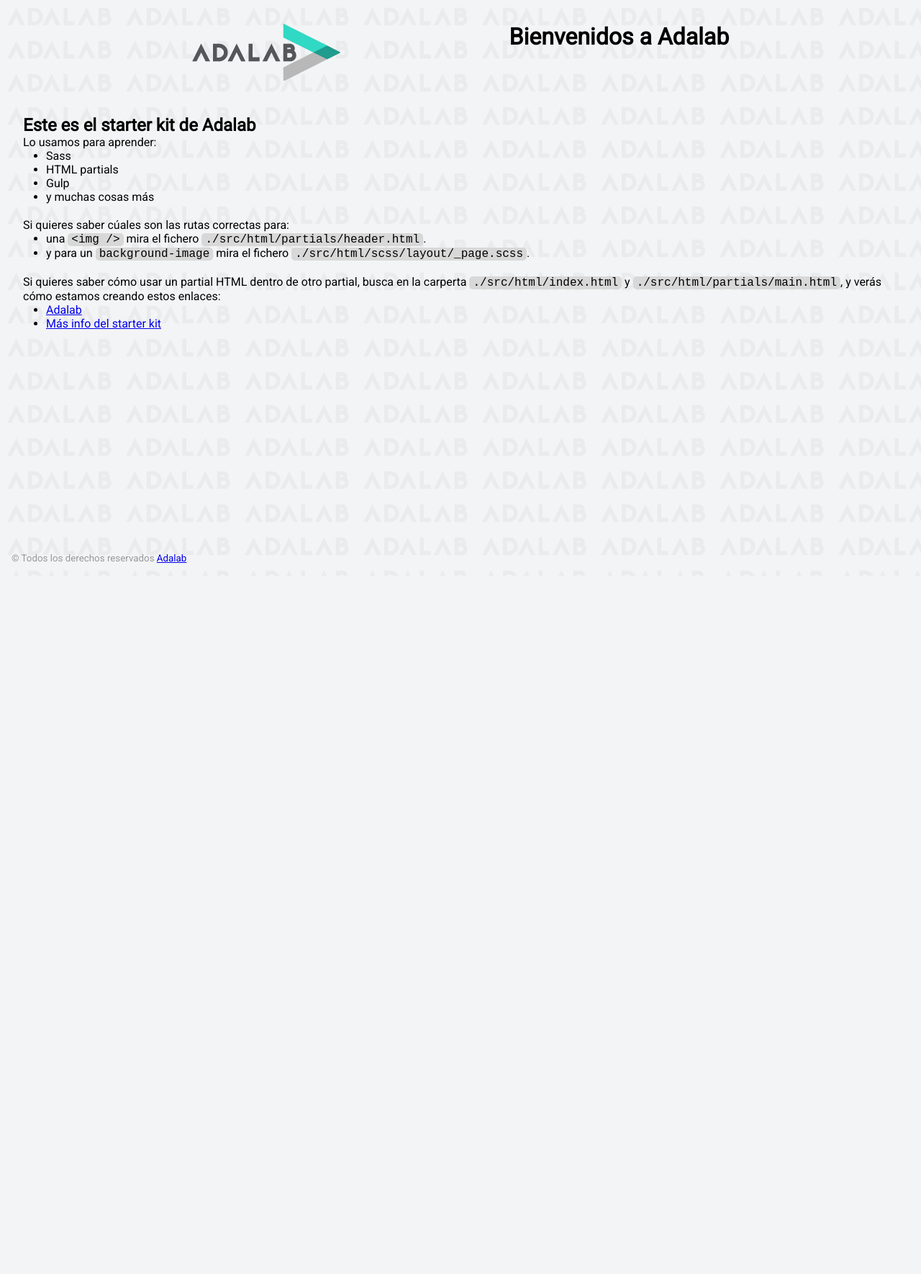
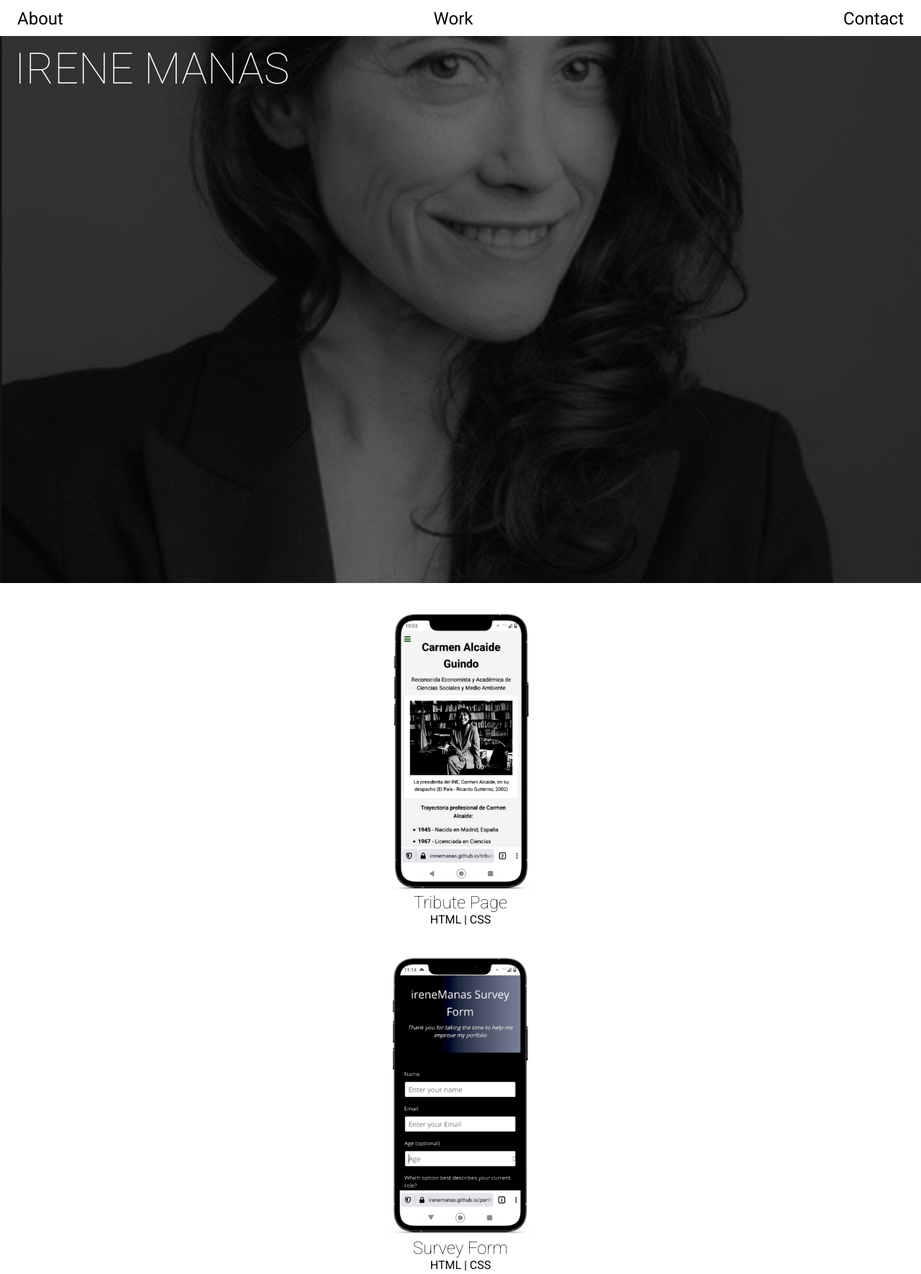
Before and after one commit to irenemanas/portfolio, a website: page docs/index.html in a window 1280 px wide. Shown: the top 1770 px of the page at 72% size. Before the commit the page ends 800 px from the top, so only its background shows below. Drawn offline with Linux system fonts and the light colour scheme.

Commit message:
Run docs

```diff
--- a/docs/index.html
+++ b/docs/index.html
@@ -3,8 +3,12 @@
   <head>
     <meta charset="UTF-8" />
     <meta name="viewport" content="width=device-width, initial-scale=1" />
-    <title>Adalab Web Starter Kit</title>
-    <link href="https://fonts.googleapis.com/css?family=Roboto&display=swap" rel="stylesheet" />
+    <title>Irene Manas Portfolio</title>
+    <link rel="preconnect" href="https://fonts.gstatic.com" />
+    <link
+      href="https://fonts.googleapis.com/css2?family=Montserrat:wght@100;200;300;400;500;600;700;800;900&family=Questrial&family=Roboto:wght@100;300;400;500;700;900&display=swap"
+      rel="stylesheet"
+    />
     <link rel="stylesheet" href="./assets/css/main.css" />
     <link rel="icon" href="./assets/images/favicon.png" />
   </head>
@@ -12,54 +16,78 @@
   <body>
     <div class="page">
       <header class="page__header">
-        <img src="./assets/images/logo-adalab.png" alt="Adalab">
-        <h1>Bienvenidos a Adalab</h1>
+        <nav class="nav">
+          <ul class="nav__list">
+            <li class="nav__list--element">about</li>
+            <li class="nav__list--element">work</li>
+            <li class="nav__list--element">contact</li>
+          </ul>
+        </nav>
       </header>
 
       <main class="page__main">
-        <h2>Este es el starter kit de Adalab</h2>
-        <p>Lo usamos para aprender:</p>
-        <ul class="main__list">
-          <li>Sass</li>
-          <li>HTML partials</li>
-          <li>Gulp</li>
-          <li>y muchas cosas más</li>
-        </ul>
-        <p>Si quieres saber cúales son las rutas correctas para:</p>
-        <ul class="main__list">
-          <li>
-            una <code class="code">&lt;img /&gt;</code> mira el fichero
-            <code class="code">./src/html/partials/header.html</code>.
-          </li>
-          <li>
-            y para un <code class="code">background-image</code> mira el fichero
-            <code class="code">./src/html/scss/layout/_page.scss</code>.
-          </li>
-        </ul>
-        <p>
-          Si quieres saber cómo usar un partial HTML dentro de otro partial, busca en la carperta
-          <code class="code">./src/html/index.html</code> y
-          <code class="code">./src/html/partials/main.html</code>, y verás cómo estamos creando estos
-          enlaces:
-        </p>
-        <ul class="main__list">
-          <li>
-            <a class="link__adalab" href="https://adalab.es">Adalab</a>
-
-          </li>
-          <li>
-            <a class="" href="./more-info.html">Más info del starter kit</a>
-
-          </li>
-        </ul>
+        <section class="profile">
+          <div class="profile__container">
+            <h1 class="profile__container--title">irene manas</h1>
+          </div>
+        </section>
+        <section class="work">
+          <div class="work__element">
+            <img class="work__element--img" src="./assets/images/trib-page.png" alt="" />
+            <div class="work__element--text">
+              <h4 class="work__element--title">tribute page</h4>
+              <p class="work__element--tech">html | css</p>
+            </div>
+          </div>
+          <div class="work__element">
+            <img class="work__element--img" src="./assets/images/surv-form.png" alt="" />
+            <div class="work__element--text">
+              <h4 class="work__element--title">survey form</h4>
+              <p class="work__element--tech">html | css</p>
+            </div>
+          </div>
+          <div class="work__element">
+            <img class="work__element--img" src="./assets/images/prod-page.png" alt="" />
+            <div class="work__element--text">
+              <h4 class="work__element--title">product page</h4>
+              <p class="work__element--tech">html | css</p>
+            </div>
+          </div>
+          <div class="work__element">
+            <img class="work__element--img" src="./assets/images/doc-page.png" alt="" />
+            <div class="work__element--text">
+              <h4 class="work__element--title">documentation page</h4>
+              <p class="work__element--tech">html | sass</p>
+            </div>
+          </div>
+          <div class="work__element">
+            <img class="work__element--img" src="./assets/images/r&m-spa.png" alt="" />
+            <div class="work__element--text">
+              <h4 class="work__element--title">rick & morty spa</h4>
+              <p class="work__element--tech">react</p>
+            </div>
+          </div>
+          <div class="work__element">
+            <img class="work__element--img" src="./assets/images/cards.png" alt="" />
+            <div class="work__element--text">
+              <h4 class="work__element--title">cards app</h4>
+              <p class="work__element--tech">react</p>
+            </div>
+          </div>
+        </section>
+        <section class="contact">
+          <div class="contact__container">
+            <h2 class="contact__title">let's work together...</h2>
+            <h4 class="contact__subtitle">contact me</h4>
+            <section class="contact__social"></section>
+          </div>
+        </section>
       </main>
 
       <footer class="page__footer">
-        <small>
-          &copy; Todos los derechos reservados
-          <a class="link__adalab" href="https://adalab.es">Adalab</a>
-
-        </small>
+        <div class="page__footer--container">
+          <small>&copy; Irene Mañas </small>
+        </div>
       </footer>
 
     </div>
```
Also changed, not shown: docs/assets/css/main.css (+1 -1 lines), docs/more-info.html (+10 -7 lines), docs/assets/images/bg-adalab.png (deleted), docs/assets/images/cards.png (added), docs/assets/images/doc-page.png (added), docs/assets/images/im.png (added), docs/assets/images/logo-adalab.png (deleted), docs/assets/images/prod-page.png (added), docs/assets/images/r&m-spa.png (added), docs/assets/images/surv-form.png (added), docs/assets/images/trib-page.png (added).
